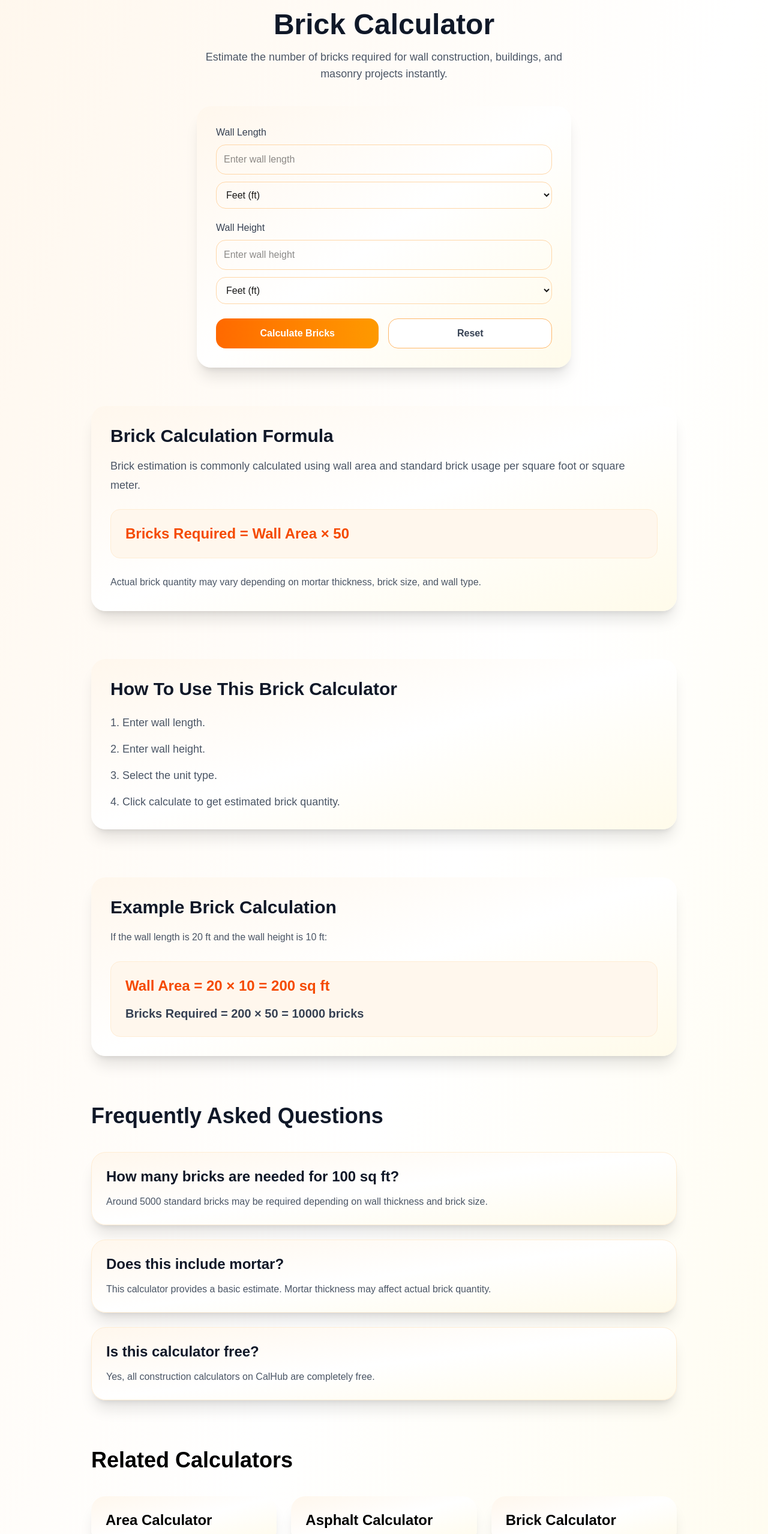
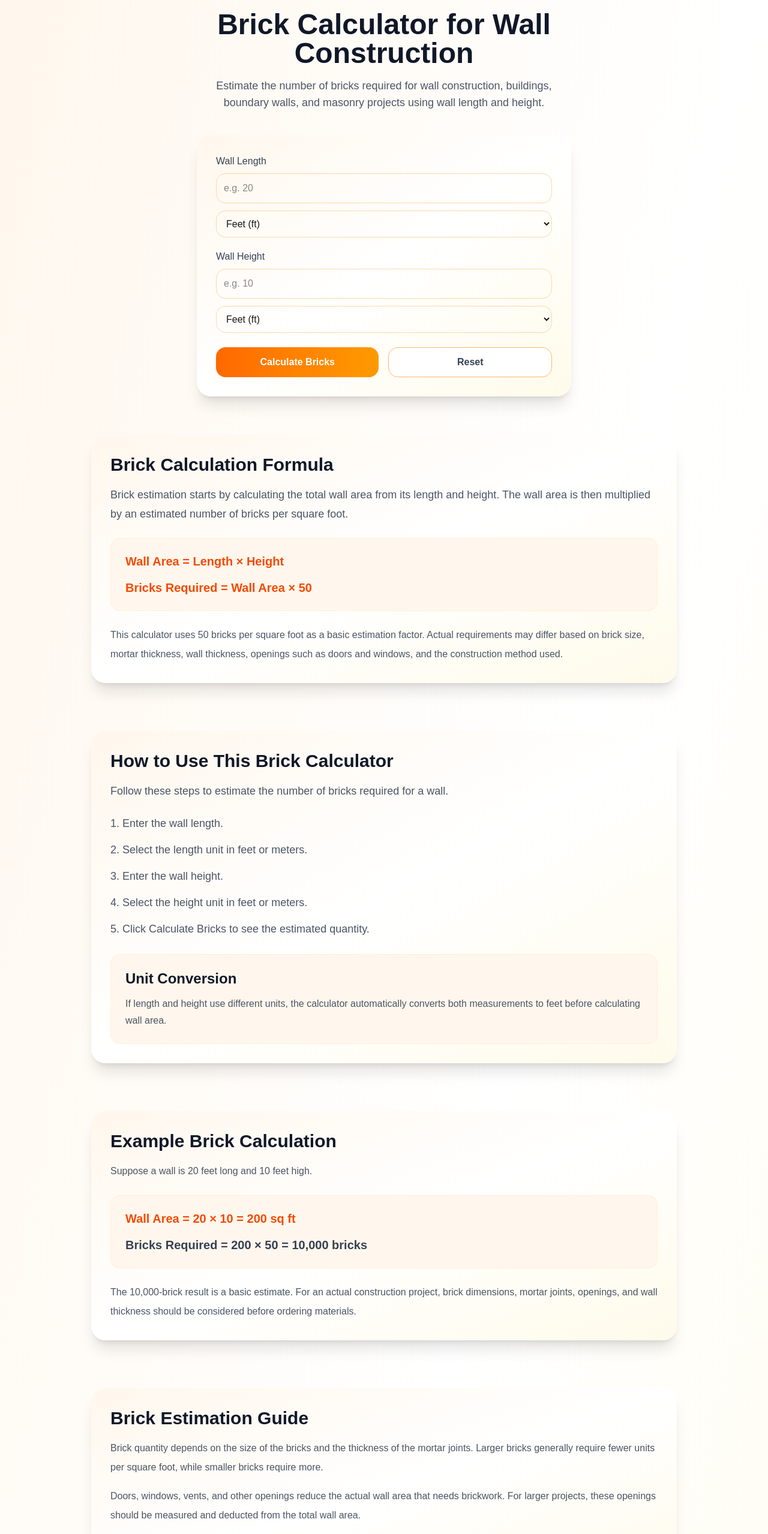
Before and after one commit to payadav142-rgb/calhub, a Next.js app: page /brick-calculator in a window 1280 px wide. Shown: the part 120-2678 px from the top of the page at 60% size. Built offline with nearby package versions, Linux system fonts and the light colour scheme.

Commit message:
Improve brick calculator page

```diff
--- a/app/brick-calculator/BrickCalculatorClient.tsx
+++ b/app/brick-calculator/BrickCalculatorClient.tsx
@@ -6,34 +6,77 @@ import Navbar from "../components/Navbar";
 import Footer from "../components/Footer";
 import RelatedCalculators from "../components/RelatedCalculators";
 
+type Unit = "ft" | "m";
+
 export default function BrickCalculatorClient() {
-  const [length, setLength] =
-    useState("");
-
-  const [height, setHeight] =
-    useState("");
+  const [length, setLength] = useState("");
+  const [height, setHeight] = useState("");
 
   const [lengthUnit, setLengthUnit] =
-    useState("ft");
+    useState<Unit>("ft");
 
   const [heightUnit, setHeightUnit] =
-    useState("ft");
+    useState<Unit>("ft");
 
   const [result, setResult] =
     useState<number | null>(null);
 
+  const [wallArea, setWallArea] =
+    useState<number | null>(null);
+
+  const [areaUnit, setAreaUnit] =
+    useState("sq ft");
+
+  const convertToFeet = (
+    value: number,
+    unit: Unit
+  ) => {
+    if (unit === "m") {
+      return value * 3.280839895;
+    }
+
+    return value;
+  };
+
   const calculateBricks = () => {
-    if (!length || !height)
-      return;
+    if (!length || !height) return;
 
-    const wallArea =
-      parseFloat(length) *
+    const lengthValue =
+      parseFloat(length);
+
+    const heightValue =
       parseFloat(height);
 
+    if (
+      isNaN(lengthValue) ||
+      isNaN(heightValue) ||
+      lengthValue <= 0 ||
+      heightValue <= 0
+    ) {
+      return;
+    }
+
+    const lengthInFeet =
+      convertToFeet(
+        lengthValue,
+        lengthUnit
+      );
+
+    const heightInFeet =
+      convertToFeet(
+        heightValue,
+        heightUnit
+      );
+
+    const calculatedArea =
+      lengthInFeet * heightInFeet;
+
     const bricksNeeded =
-      wallArea * 50;
+      calculatedArea * 50;
 
+    setWallArea(calculatedArea);
     setResult(bricksNeeded);
+    setAreaUnit("sq ft");
   };
 
   const resetCalculator = () => {
@@ -42,21 +85,17 @@ export default function BrickCalculatorClient() {
     setLengthUnit("ft");
     setHeightUnit("ft");
     setResult(null);
-  };
-
-  const getAreaUnit = () => {
-    if (
-      lengthUnit === "m" &&
-      heightUnit === "m"
-    ) {
-      return "sq m";
-    }
-
-    return "sq ft";
+    setWallArea(null);
+    setAreaUnit("sq ft");
   };
 
   const downloadPDF = () => {
-    if (result === null) return;
+    if (
+      result === null ||
+      wallArea === null
+    ) {
+      return;
+    }
 
     const doc = new jsPDF();
 
@@ -83,17 +122,30 @@ export default function BrickCalculatorClient() {
     );
 
     doc.text(
-      `Estimated Bricks Required: ${result.toFixed(
-        0
-      )}`,
+      `Wall Area: ${wallArea.toFixed(
+        2
+      )} ${areaUnit}`,
       20,
-      65
+      60
+    );
+
+    doc.text(
+      "Estimated Bricks Required: " +
+        result.toFixed(0),
+      20,
+      70
+    );
+
+    doc.text(
+      "Calculation Basis: 50 bricks per square foot",
+      20,
+      80
     );
 
     doc.text(
       "Generated by CalHub.in",
       20,
-      90
+      100
     );
 
     doc.save(
@@ -109,19 +161,21 @@ export default function BrickCalculatorClient() {
       <section className="mx-auto max-w-2xl px-6 py-16">
         <div className="text-center">
           <h1 className="text-4xl font-bold text-gray-900 md:text-5xl">
-            Brick Calculator
+            Brick Calculator for Wall
+            Construction
           </h1>
 
           <p className="mt-4 text-lg text-gray-600">
             Estimate the number of bricks
-            required for wall
-            construction, buildings, and
-            masonry projects instantly.
+            required for wall construction,
+            buildings, boundary walls, and
+            masonry projects using wall
+            length and height.
           </p>
         </div>
 
         {/* CALCULATOR */}
-        <div className="mt-10 rounded-3xl bg-gradient-to-br from-orange-50 via-white to-amber-50 p-8 shadow-xl">
+        <div className="mt-10 rounded-3xl bg-gradient-to-br from-orange-50 via-white to-amber-50 p-8 shadow-xl transition-all duration-300 hover:shadow-2xl">
           {/* LENGTH */}
           <div className="mb-5">
             <label className="mb-2 block font-medium text-gray-700">
@@ -131,22 +185,28 @@ export default function BrickCalculatorClient() {
             <input
               type="number"
               min="0"
+              step="any"
               value={length}
               onChange={(e) =>
                 setLength(e.target.value)
               }
-              className="w-full rounded-2xl border border-orange-200 p-3"
-              placeholder="Enter wall length"
+              onKeyDown={(e) => {
+                if (e.key === "Enter") {
+                  calculateBricks();
+                }
+              }}
+              className="w-full rounded-2xl border border-orange-200 p-3 outline-none transition focus:border-orange-500 focus:ring-4 focus:ring-orange-100"
+              placeholder="e.g. 20"
             />
 
             <select
               value={lengthUnit}
               onChange={(e) =>
                 setLengthUnit(
-                  e.target.value
+                  e.target.value as Unit
                 )
               }
-              className="mt-3 w-full rounded-2xl border border-orange-200 p-3"
+              className="mt-3 w-full rounded-2xl border border-orange-200 p-3 outline-none transition focus:border-orange-500 focus:ring-4 focus:ring-orange-100"
             >
               <option value="ft">
                 Feet (ft)
@@ -167,22 +227,28 @@ export default function BrickCalculatorClient() {
             <input
               type="number"
               min="0"
+              step="any"
               value={height}
               onChange={(e) =>
                 setHeight(e.target.value)
               }
-              className="w-full rounded-2xl border border-orange-200 p-3"
-              placeholder="Enter wall height"
+              onKeyDown={(e) => {
+                if (e.key === "Enter") {
+                  calculateBricks();
+                }
+              }}
+              className="w-full rounded-2xl border border-orange-200 p-3 outline-none transition focus:border-orange-500 focus:ring-4 focus:ring-orange-100"
+              placeholder="e.g. 10"
             />
 
             <select
               value={heightUnit}
               onChange={(e) =>
                 setHeightUnit(
-                  e.target.value
+                  e.target.value as Unit
                 )
               }
-              className="mt-3 w-full rounded-2xl border border-orange-200 p-3"
+              className="mt-3 w-full rounded-2xl border border-orange-200 p-3 outline-none transition focus:border-orange-500 focus:ring-4 focus:ring-orange-100"
             >
               <option value="ft">
                 Feet (ft)
@@ -198,21 +264,22 @@ export default function BrickCalculatorClient() {
           <div className="flex gap-4">
             <button
               onClick={calculateBricks}
-              className="w-full rounded-2xl bg-gradient-to-r from-orange-500 to-amber-500 py-3 font-semibold text-white"
+              className="w-full rounded-2xl bg-gradient-to-r from-orange-500 to-amber-500 py-3 font-semibold text-white transition-all duration-300 hover:scale-[1.02]"
             >
               Calculate Bricks
             </button>
 
             <button
               onClick={resetCalculator}
-              className="w-full rounded-2xl border border-orange-300 bg-white py-3 font-semibold text-gray-700"
+              className="w-full rounded-2xl border border-orange-300 bg-white py-3 font-semibold text-gray-700 transition-all duration-300 hover:bg-orange-50"
             >
               Reset
             </button>
           </div>
 
           {/* RESULT */}
-          {result !== null && (
+          {result !== null &&
+            wallArea !== null && (
               <div className="mt-6 rounded-2xl bg-gradient-to-br from-orange-50 via-white to-amber-50 p-5 shadow-inner">
                 <h2 className="text-2xl font-bold text-gray-900">
                   Estimated Bricks Needed:{" "}
@@ -220,16 +287,30 @@ export default function BrickCalculatorClient() {
                 </h2>
 
                 <p className="mt-3 text-gray-600">
-                Based on the wall area,
+                  Wall Area:{" "}
+                  {wallArea.toFixed(2)}{" "}
+                  {areaUnit}
+                </p>
+
+                <p className="mt-3 text-gray-600">
+                  Based on an estimate of
+                  50 bricks per square foot,
                   approximately{" "}
-                {result.toFixed(0)} bricks
-                are required for your
-                construction project.
+                  {result.toFixed(0)}{" "}
+                  bricks are required.
+                </p>
+
+                <p className="mt-3 text-sm text-gray-500">
+                  Actual brick quantity can
+                  vary depending on brick
+                  dimensions, mortar joints,
+                  wall thickness, openings,
+                  and construction method.
                 </p>
 
                 <button
                   onClick={downloadPDF}
-                className="mt-5 w-full rounded-2xl bg-gray-900 py-3 font-semibold text-white"
+                  className="mt-5 w-full rounded-2xl bg-gray-900 py-3 font-semibold text-white transition hover:bg-black"
                 >
                   Download PDF Report
                 </button>
@@ -240,58 +321,96 @@ export default function BrickCalculatorClient() {
 
       {/* FORMULA */}
       <section className="mx-auto max-w-5xl px-6 pb-20">
-        <div className="rounded-3xl bg-gradient-to-br from-orange-50 via-white to-amber-50 p-8 shadow-xl">
+        <div className="rounded-3xl bg-gradient-to-br from-orange-50 via-white to-amber-50 p-8 shadow-xl transition-all duration-300 hover:shadow-2xl">
           <h2 className="text-3xl font-bold text-gray-900">
             Brick Calculation Formula
           </h2>
 
           <p className="mt-4 text-lg leading-8 text-gray-600">
-            Brick estimation is commonly
-            calculated using wall area
-            and standard brick usage per
-            square foot or square meter.
+            Brick estimation starts by
+            calculating the total wall
+            area from its length and
+            height. The wall area is then
+            multiplied by an estimated
+            number of bricks per square
+            foot.
           </p>
 
           <div className="mt-6 rounded-2xl border border-orange-100 bg-orange-50 p-6">
-            <p className="text-2xl font-bold text-orange-600">
-              Bricks Required = Wall
-              Area × 50
+            <p className="text-xl font-bold text-orange-600">
+              Wall Area = Length × Height
+            </p>
+
+            <p className="mt-4 text-xl font-bold text-orange-600">
+              Bricks Required = Wall Area
+              × 50
             </p>
           </div>
 
           <p className="mt-6 leading-8 text-gray-600">
-            Actual brick quantity may
-            vary depending on mortar
-            thickness, brick size, and
-            wall type.
+            This calculator uses 50 bricks
+            per square foot as a basic
+            estimation factor. Actual
+            requirements may differ based
+            on brick size, mortar thickness,
+            wall thickness, openings such
+            as doors and windows, and the
+            construction method used.
           </p>
         </div>
       </section>
 
       {/* HOW TO USE */}
       <section className="mx-auto max-w-5xl px-6 pb-20">
-        <div className="rounded-3xl bg-gradient-to-br from-orange-50 via-white to-amber-50 p-8 shadow-xl">
+        <div className="rounded-3xl bg-gradient-to-br from-orange-50 via-white to-amber-50 p-8 shadow-xl transition-all duration-300 hover:shadow-2xl">
           <h2 className="text-3xl font-bold text-gray-900">
-            How To Use This Brick
+            How to Use This Brick
             Calculator
           </h2>
 
+          <p className="mt-4 text-lg leading-8 text-gray-600">
+            Follow these steps to estimate
+            the number of bricks required
+            for a wall.
+          </p>
+
           <div className="mt-6 space-y-4 text-lg text-gray-600">
             <p>
-              1. Enter wall length.
+              1. Enter the wall length.
             </p>
 
             <p>
-              2. Enter wall height.
+              2. Select the length unit in
+              feet or meters.
             </p>
 
             <p>
-              3. Select the unit type.
+              3. Enter the wall height.
             </p>
 
             <p>
-              4. Click calculate to get
-              estimated brick quantity.
+              4. Select the height unit in
+              feet or meters.
+            </p>
+
+            <p>
+              5. Click Calculate Bricks to
+              see the estimated quantity.
+            </p>
+          </div>
+
+          <div className="mt-7 rounded-2xl border border-orange-100 bg-orange-50 p-6">
+            <h3 className="text-2xl font-semibold text-gray-900">
+              Unit Conversion
+            </h3>
+
+            <p className="mt-3 leading-7 text-gray-600">
+              If length and height use
+              different units, the
+              calculator automatically
+              converts both measurements to
+              feet before calculating wall
+              area.
             </p>
           </div>
         </div>
@@ -299,75 +418,228 @@ export default function BrickCalculatorClient() {
 
       {/* EXAMPLE */}
       <section className="mx-auto max-w-5xl px-6 pb-20">
-        <div className="rounded-3xl bg-gradient-to-br from-orange-50 via-white to-amber-50 p-8 shadow-xl">
+        <div className="rounded-3xl bg-gradient-to-br from-orange-50 via-white to-amber-50 p-8 shadow-xl transition-all duration-300 hover:shadow-2xl">
           <h2 className="text-3xl font-bold text-gray-900">
             Example Brick Calculation
           </h2>
 
           <p className="mt-4 leading-8 text-gray-600">
-            If the wall length is 20 ft
-            and the wall height is 10
-            ft:
+            Suppose a wall is 20 feet long
+            and 10 feet high.
           </p>
 
           <div className="mt-6 rounded-2xl border border-orange-100 bg-orange-50 p-6">
-            <p className="text-2xl font-bold text-orange-600">
-              Wall Area = 20 × 10 = 200{" "}
-              {getAreaUnit()}
+            <p className="text-xl font-bold text-orange-600">
+              Wall Area = 20 × 10 = 200
+              sq ft
             </p>
 
             <p className="mt-4 text-xl font-semibold text-gray-700">
               Bricks Required = 200 × 50
-              = 10000 bricks
+              = 10,000 bricks
             </p>
+          </div>
+
+          <p className="mt-6 leading-8 text-gray-600">
+            The 10,000-brick result is a
+            basic estimate. For an actual
+            construction project, brick
+            dimensions, mortar joints,
+            openings, and wall thickness
+            should be considered before
+            ordering materials.
+          </p>
+        </div>
+      </section>
+
+      {/* BRICK ESTIMATION GUIDE */}
+      <section className="mx-auto max-w-5xl px-6 pb-20">
+        <div className="rounded-3xl bg-gradient-to-br from-orange-50 via-white to-amber-50 p-8 shadow-xl transition-all duration-300 hover:shadow-2xl">
+          <h2 className="text-3xl font-bold text-gray-900">
+            Brick Estimation Guide
+          </h2>
+
+          <p className="mt-4 leading-8 text-gray-600">
+            Brick quantity depends on the
+            size of the bricks and the
+            thickness of the mortar joints.
+            Larger bricks generally require
+            fewer units per square foot,
+            while smaller bricks require
+            more.
+          </p>
+
+          <p className="mt-4 leading-8 text-gray-600">
+            Doors, windows, vents, and
+            other openings reduce the
+            actual wall area that needs
+            brickwork. For larger projects,
+            these openings should be
+            measured and deducted from the
+            total wall area.
+          </p>
+
+          <p className="mt-4 leading-8 text-gray-600">
+            It is also common to allow
+            additional material for
+            breakage, cutting, handling,
+            and site conditions. The exact
+            allowance depends on the
+            project and construction
+            practices.
+          </p>
+        </div>
+      </section>
+
+      {/* COMMON USES */}
+      <section className="mx-auto max-w-5xl px-6 pb-20">
+        <div className="rounded-3xl bg-gradient-to-br from-orange-50 via-white to-amber-50 p-8 shadow-xl transition-all duration-300 hover:shadow-2xl">
+          <h2 className="text-3xl font-bold text-gray-900">
+            Common Uses of a Brick
+            Calculator
+          </h2>
+
+          <div className="mt-6 grid gap-4 md:grid-cols-2">
+            <div className="rounded-2xl border border-orange-100 bg-white p-5">
+              <h3 className="text-xl font-semibold text-gray-900">
+                House Walls
+              </h3>
+
+              <p className="mt-2 text-gray-600">
+                Estimate bricks required for
+                residential wall construction
+                and masonry work.
+              </p>
+            </div>
+
+            <div className="rounded-2xl border border-orange-100 bg-white p-5">
+              <h3 className="text-xl font-semibold text-gray-900">
+                Boundary Walls
+              </h3>
+
+              <p className="mt-2 text-gray-600">
+                Calculate a basic brick
+                quantity estimate for
+                boundary and compound walls.
+              </p>
+            </div>
+
+            <div className="rounded-2xl border border-orange-100 bg-white p-5">
+              <h3 className="text-xl font-semibold text-gray-900">
+                Building Projects
+              </h3>
+
+              <p className="mt-2 text-gray-600">
+                Use wall dimensions to
+                estimate masonry material
+                requirements during project
+                planning.
+              </p>
+            </div>
+
+            <div className="rounded-2xl border border-orange-100 bg-white p-5">
+              <h3 className="text-xl font-semibold text-gray-900">
+                Material Planning
+              </h3>
+
+              <p className="mt-2 text-gray-600">
+                Get an initial brick quantity
+                estimate before discussing
+                final material requirements
+                with a contractor.
+              </p>
+            </div>
           </div>
         </div>
       </section>
 
       {/* FAQ */}
       <section className="mx-auto max-w-5xl px-6 pb-20">
+        <div className="rounded-3xl bg-gradient-to-br from-orange-50 via-white to-amber-50 p-8 shadow-xl">
           <h2 className="text-4xl font-extrabold text-gray-900">
             Frequently Asked Questions
           </h2>
 
           <div className="mt-10 space-y-6">
-          <div className="rounded-3xl border border-orange-100 bg-gradient-to-br from-orange-50 via-white to-amber-50 p-6 shadow-xl">
+            <div className="rounded-3xl border border-orange-100 bg-white p-6 shadow-sm">
               <h3 className="text-2xl font-bold text-gray-900">
                 How many bricks are needed
                 for 100 sq ft?
               </h3>
 
               <p className="mt-3 leading-7 text-gray-600">
-              Around 5000 standard
-              bricks may be required
-              depending on wall
-              thickness and brick size.
+                Using the basic estimate of
+                50 bricks per square foot,
+                approximately 5,000 bricks
+                would be required for 100
+                sq ft. Actual requirements
+                can vary with brick size,
+                mortar joints, and wall
+                construction.
               </p>
             </div>
 
-          <div className="rounded-3xl border border-orange-100 bg-gradient-to-br from-orange-50 via-white to-amber-50 p-6 shadow-xl">
+            <div className="rounded-3xl border border-orange-100 bg-white p-6 shadow-sm">
               <h3 className="text-2xl font-bold text-gray-900">
-              Does this include mortar?
+                Does this calculator include
+                mortar?
               </h3>
 
               <p className="mt-3 leading-7 text-gray-600">
-              This calculator provides a
-              basic estimate. Mortar
-              thickness may affect actual
+                The calculator uses a basic
+                brick-per-square-foot
+                estimate and does not
+                separately calculate mortar
+                volume. Mortar thickness can
+                affect the final brick
+                quantity.
+              </p>
+            </div>
+
+            <div className="rounded-3xl border border-orange-100 bg-white p-6 shadow-sm">
+              <h3 className="text-2xl font-bold text-gray-900">
+                Can I enter measurements in
+                meters?
+              </h3>
+
+              <p className="mt-3 leading-7 text-gray-600">
+                Yes. You can enter wall
+                length and height in meters.
+                The calculator converts the
+                measurements to feet before
+                calculating the estimated
                 brick quantity.
               </p>
             </div>
 
-          <div className="rounded-3xl border border-orange-100 bg-gradient-to-br from-orange-50 via-white to-amber-50 p-6 shadow-xl">
+            <div className="rounded-3xl border border-orange-100 bg-white p-6 shadow-sm">
               <h3 className="text-2xl font-bold text-gray-900">
-              Is this calculator free?
+                Does wall thickness affect
+                brick quantity?
               </h3>
 
               <p className="mt-3 leading-7 text-gray-600">
-              Yes, all construction
-              calculators on CalHub are
-              completely free.
+                Yes. This calculator provides
+                a basic wall-area estimate.
+                Different wall thicknesses
+                and brick sizes can require
+                different quantities of
+                bricks.
               </p>
+            </div>
+
+            <div className="rounded-3xl border border-orange-100 bg-white p-6 shadow-sm">
+              <h3 className="text-2xl font-bold text-gray-900">
+                Is this brick calculator
+                free?
+              </h3>
+
+              <p className="mt-3 leading-7 text-gray-600">
+                Yes, this brick calculator
+                is free to use and does not
+                require registration.
+              </p>
+            </div>
           </div>
         </div>
       </section>
--- a/app/brick-calculator/page.tsx
+++ b/app/brick-calculator/page.tsx
@@ -6,15 +6,16 @@ export const metadata: Metadata = {
     "Brick Calculator for Wall Construction | CalHub",
 
   description:
-    "Free brick calculator for estimating bricks required for wall construction, masonry, and building projects. Calculate brick quantity instantly.",
+    "Free brick calculator to estimate the number of bricks required for wall construction. Calculate brick quantity for walls, buildings, and masonry projects with examples, formulas, and PDF reports.",
 
   keywords: [
     "brick calculator",
+    "brick quantity calculator",
+    "brick wall calculator",
+    "bricks required calculator",
     "wall brick calculator",
-    "brick quantity calculator",
-    "masonry calculator",
+    "brick calculation",
     "construction brick calculator",
-    "bricks required calculator",
   ],
 
   alternates: {
@@ -24,10 +25,10 @@ export const metadata: Metadata = {
 
   openGraph: {
     title:
-      "Brick Calculator | CalHub",
+      "Brick Calculator for Wall Construction | CalHub",
 
     description:
-      "Estimate the number of bricks required for construction projects instantly.",
+      "Estimate bricks required for wall construction, buildings, and masonry projects with CalHub's free brick calculator.",
 
     url:
       "https://calhub.in/brick-calculator",
@@ -44,12 +45,10 @@ export const metadata: Metadata = {
       "Brick Calculator | CalHub",
 
     description:
-      "Free brick calculator for wall construction and masonry projects.",
+      "Free online brick calculator for estimating bricks required for wall construction.",
   },
 };
 
 export default function Page() {
-  return (
-    <BrickCalculatorClient />
-  );
+  return <BrickCalculatorClient />;
 }
```
Lines whose indentation alone changed are shown as unchanged.
